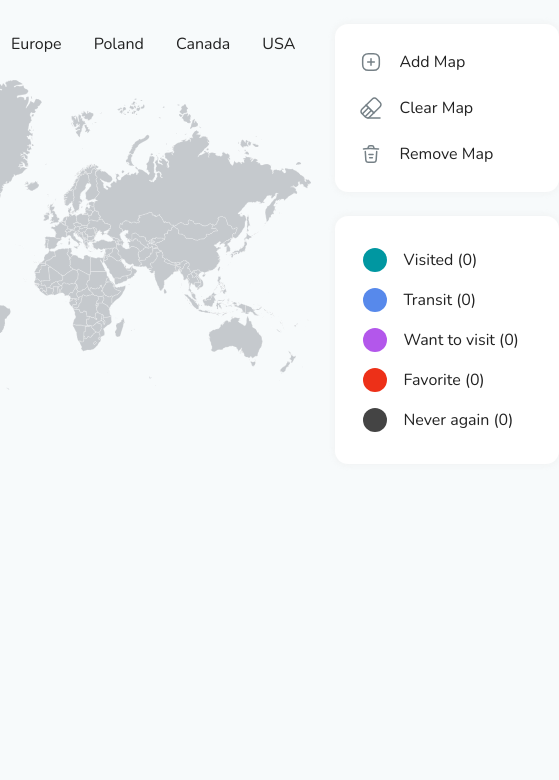
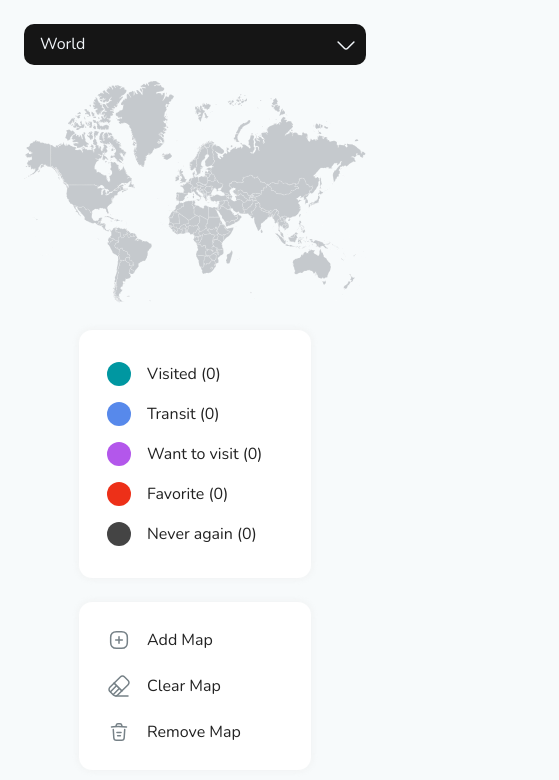
Before and after one commit to dtlnv/scratch-map, a Gatsby site: page / in a window 390 px wide. Shown: the whole page, 559 px wide, since content can reach past the window. Built offline with nearby package versions, Linux system fonts and the light colour scheme; Gatsby itself is replaced by a stand-in of ours.

Commit message:
Add responsibility

```diff
--- a/src/components/MapContainer.tsx
+++ b/src/components/MapContainer.tsx
@@ -60,8 +60,23 @@ const MapContainer: React.FC<MapContainerInterface> = ({ name, selections, saveR
         setActiveRegion(target.id);
         const colorPicker: HTMLDivElement | null = document.querySelector('.color-picker');
         if (colorPicker) {
-          colorPicker.style.top = `${e.pageY - 50}px`;
+          colorPicker.style.top = `${e.pageY - 40}px`;
           colorPicker.style.left = `${e.pageX - colorPicker.scrollWidth / 2}px`;
+          colorPicker.style.right = `auto`;
+
+          const rects = colorPicker.getBoundingClientRect();
+          const isFullyVisible =
+            rects.top >= 0 && rects.left >= 0 && rects.bottom <= window.innerHeight && rects.right <= window.innerWidth;
+
+          if (!isFullyVisible) {
+            if (rects.x < 0) {
+              colorPicker.style.left = `8px`;
+              colorPicker.style.right = `auto`;
+            } else {
+              colorPicker.style.left = `auto`;
+              colorPicker.style.right = `8px`;
+            }
+          }
         }
         return;
       }
@@ -103,7 +118,7 @@ const MapContainer: React.FC<MapContainerInterface> = ({ name, selections, saveR
     const target = e.target as HTMLDivElement;
     if (hoverTitle && target.tagName === 'path' && target.getAttribute('title')) {
       if (titleElement) {
-        titleElement.style.top = `${e.pageY - 50}px`;
+        titleElement.style.top = `${e.pageY + 40}px`;
         titleElement.style.left = `${e.pageX - titleElement.scrollWidth / 2}px`;
       }
     }
--- a/src/components/Sidebar.tsx
+++ b/src/components/Sidebar.tsx
@@ -11,15 +11,15 @@ const Sidebar: React.FC<SidebarInterface> = ({ clearMapAction, selections }) =>
   return (
     <div className='sidebar'>
       <div className='block'>
+        <ColorsBlock selections={selections} />
+      </div>
+      <div className='block'>
         <MenuItem icon='add'>Add Map</MenuItem>
         <MenuItem icon='clear' onClick={clearMapAction}>
           Clear Map
         </MenuItem>
         <MenuItem icon='remove'>Remove Map</MenuItem>
       </div>
-      <div className='block'>
-        <ColorsBlock selections={selections} />
-      </div>
     </div>
   );
 };
--- a/src/components/Tabs.tsx
+++ b/src/components/Tabs.tsx
@@ -12,7 +12,7 @@ const tabsListDefault = [
   },
   {
     map: 'europe',
-    name: 'Europe',
+    name: 'Countries of the Europe',
   },
   {
     map: 'poland',
@@ -35,17 +35,45 @@ interface TabsInterface {
 
 const Tabs: React.FC<TabsInterface> = ({ activeMap, setCurrentMap }) => {
   const [tabsList, setTabsList] = useState<{ name: string; map: string }[]>([]);
+  const [select, setSelect] = useState<boolean>(false);
+
   useEffect(() => {
     setTabsList(tabsListDefault);
   }, []);
 
+  useEffect(() => {
+    function resizeAction() {
+      console.log('window.innerWidth', window.innerWidth);
+
+      setSelect(window.innerWidth < 768);
+    }
+    resizeAction();
+    window.addEventListener('resize', resizeAction);
+
+    return () => {
+      window.removeEventListener('resize', resizeAction);
+    };
+  }, [tabsList]);
+
   return (
     <div className='tabs'>
-      {tabsList.map((item) => (
-        <div key={item.map} className={cx('tab', { active: item.map === activeMap })} onClick={() => setCurrentMap(item.map)}>
-          {item.name}
-        </div>
-      ))}
+      {select && activeMap ? (
+        <label className='custom-select'>
+          <select onChange={(e) => setCurrentMap(e.target.value)} defaultValue={activeMap}>
+            {tabsList.map((item) => (
+              <option key={item.map} value={item.map}>
+                {item.name}
+              </option>
+            ))}
+          </select>
+        </label>
+      ) : (
+        tabsList.map((item) => (
+          <div key={item.map} className={cx('tab', { active: item.map === activeMap })} onClick={() => setCurrentMap(item.map)}>
+            {item.name}
+          </div>
+        ))
+      )}
     </div>
   );
 };
--- a/src/styles/components/Main.scss
+++ b/src/styles/components/Main.scss
@@ -6,17 +6,21 @@
   gap: 24px;
   padding: 24px;
   justify-content: center;
+  @media (max-width: 768px) {
+    flex-direction: column;
+  }
   .left {
-    // margin: 24px 0px;
     display: flex;
     flex-direction: column;
     align-items: flex-start;
     gap: 16px;
     width: 1020px;
+    max-width: 100%;
   }
   .right {
-    // margin: 24px 0px;
     width: 232px;
+    max-width: 100%;
     position: relative;
+    margin: 0 auto;
   }
 }
--- a/src/styles/components/Tabs.scss
+++ b/src/styles/components/Tabs.scss
@@ -5,6 +5,40 @@
   align-items: center;
   align-self: stretch;
   user-select: none;
+  flex-wrap: wrap;
+  .custom-select {
+    position: relative;
+    background-color: $black;
+    color: $light1;
+    border-radius: 10px;
+    cursor: pointer;
+    width: 100%;
+    select {
+      cursor: pointer;
+      padding: 12px 16px;
+      padding-right: 36px;
+      color: $light1;
+      appearance: none;
+      background: none;
+      font-size: 16px;
+      width: 100%;
+      border: 0px;
+    }
+    &::after {
+      content: '';
+      background: url('./components/icons/arrow-down.svg') no-repeat center;
+      position: absolute;
+      top: 50%;
+      right: 10px;
+      width: 20px;
+      height: 20px;
+      transform: translateY(-50%);
+      pointer-events: none; /* Делаем псевдоэлемент непрозрачным для событий, чтобы не мешало кликать на select */
+      display: flex;
+      justify-content: center;
+      align-items: center;
+    }
+  }
   .tab {
     display: flex;
     justify-content: center;
--- a/src/styles/general.scss
+++ b/src/styles/general.scss
@@ -18,4 +18,5 @@ body {
   background-color: $pageBackground;
   margin: 0px;
   padding: 0px;
+  overflow: hidden;
 }
```
Also changed, not shown: src/styles/components/icons/arrow-down.svg (added).
